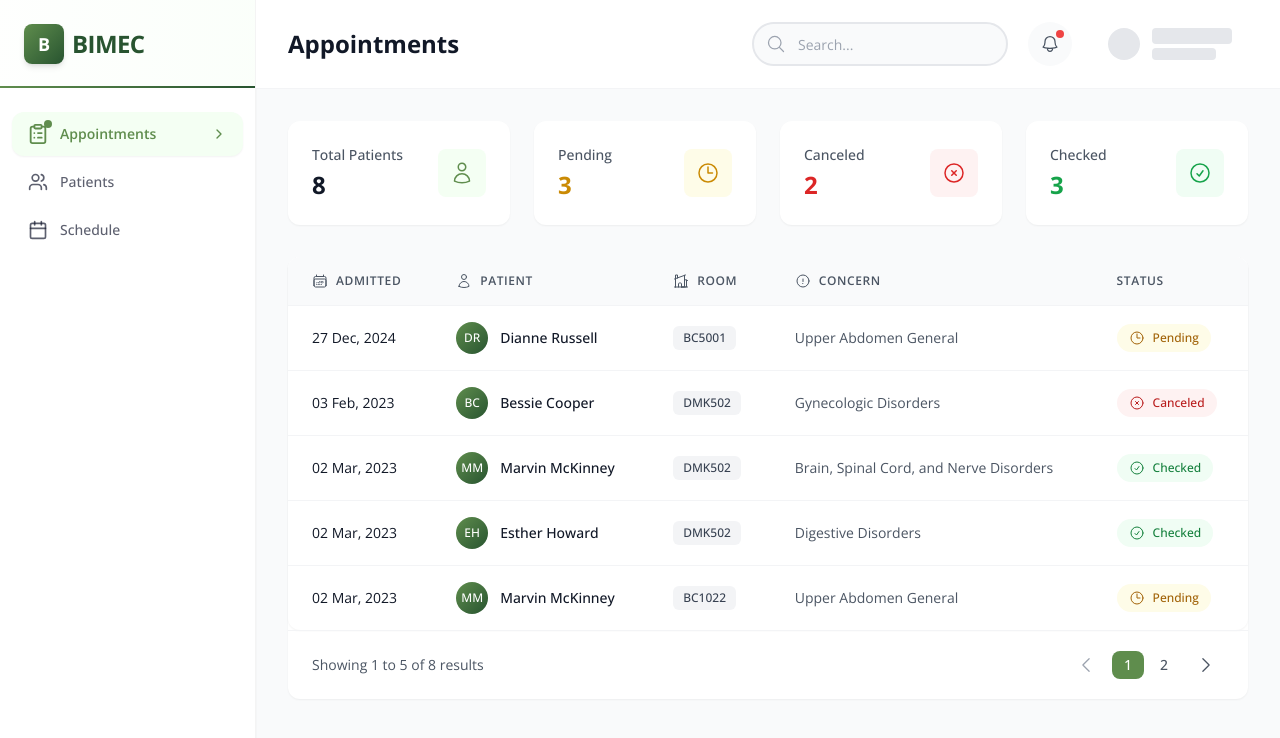
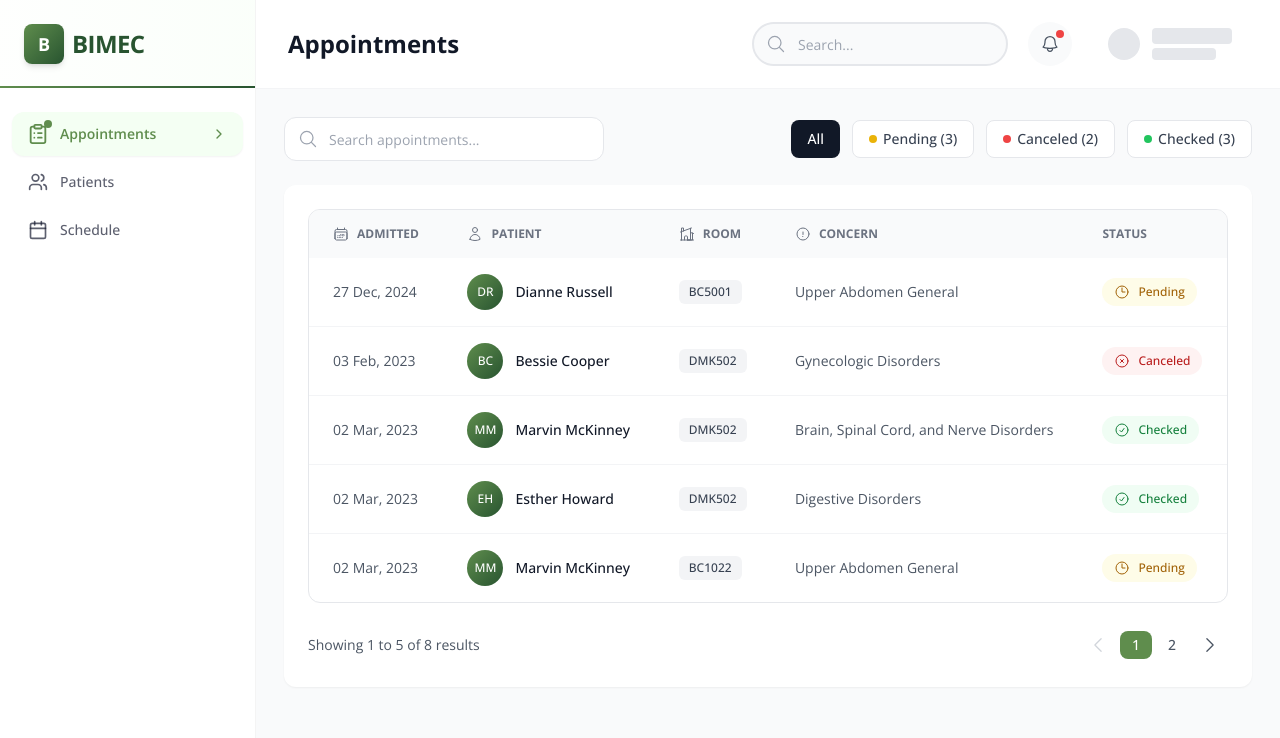
Before and after one commit to vinhdao1006/Project, a React (Vite) app in the folder front-end/: page /doctor/appointments in a window 1280 px wide. Shown: the top 738 px of the page. Built offline with nearby package versions, Linux system fonts and the light colour scheme.

Commit message:
Update doctor UI

```diff
--- a/front-end/src/pages/doctor/Appointments.jsx
+++ b/front-end/src/pages/doctor/Appointments.jsx
@@ -11,7 +11,8 @@ import {
   XCircleIcon,
   ClockIcon,
   ChevronLeftIcon,
-  ChevronRightIcon
+  ChevronRightIcon,
+  MagnifyingGlassIcon
 } from '@heroicons/react/24/outline';
 
 // Updated patient data with new status types
@@ -110,35 +111,35 @@ function StatusBadge({ status }) {
 
 function PatientsTable({ paginatedPatients, onPatientClick }) {
   return (
-    <div className="bg-white rounded-xl shadow-sm overflow-hidden">
-      <table className="w-full">
-        <thead>
-          <tr className="bg-gray-50 border-b border-gray-100">
-            <th className="px-6 py-4 text-left text-xs font-semibold text-gray-600 uppercase tracking-wider">
+    <div className="border border-gray-200 rounded-xl overflow-hidden max-w-full">
+      <table className="w-full text-left text-sm text-gray-600">
+        <thead className="bg-gray-50 text-xs text-gray-500 font-semibold uppercase">
+          <tr>
+            <th className="px-6 py-4">
               <div className="flex items-center gap-2">
                 <CalendarDaysIcon className="w-4 h-4" />
                 Admitted
               </div>
             </th>
-            <th className="px-6 py-4 text-left text-xs font-semibold text-gray-600 uppercase tracking-wider">
+            <th className="px-6 py-4">
               <div className="flex items-center gap-2">
                 <UserIcon className="w-4 h-4" />
                 Patient
               </div>
             </th>
-            <th className="px-6 py-4 text-left text-xs font-semibold text-gray-600 uppercase tracking-wider">
+            <th className="px-6 py-4">
               <div className="flex items-center gap-2">
                 <HomeModernIcon className="w-4 h-4" />
                 Room
               </div>
             </th>
-            <th className="px-6 py-4 text-left text-xs font-semibold text-gray-600 uppercase tracking-wider">
+            <th className="px-6 py-4">
               <div className="flex items-center gap-2">
                 <ExclamationCircleIcon className="w-4 h-4" />
                 Concern
               </div>
             </th>
-            <th className="px-6 py-4 text-left text-xs font-semibold text-gray-600 uppercase tracking-wider">
+            <th className="px-6 py-4">
               Status
             </th>
           </tr>
@@ -147,28 +148,28 @@ function PatientsTable({ paginatedPatients, onPatientClick }) {
           {paginatedPatients.map((patient, index) => (
             <tr
               key={index}
-              className="hover:bg-bimec-light-green/30 cursor-pointer transition-colors duration-150"
+              className="hover:bg-bimec-light-green/20 cursor-pointer transition-colors duration-150"
               onClick={() => onPatientClick(patient)}
             >
-              <td className="px-6 py-4 text-sm text-gray-900">
+              <td className="px-6 py-4 text-gray-600">
                 {patient.admitted}
               </td>
               <td className="px-6 py-4">
                 <div className="flex items-center gap-3">
-                  <div className="w-8 h-8 rounded-full bg-gradient-to-br from-bimec-green to-bimec-heavy-green flex items-center justify-center text-white text-xs font-medium">
+                  <div className="w-9 h-9 rounded-full bg-gradient-to-br from-bimec-green to-bimec-heavy-green flex items-center justify-center text-white text-xs font-medium">
                     {patient.patient.split(' ').map(n => n[0]).join('')}
                   </div>
-                  <span className="text-sm font-medium text-gray-900">
+                  <span className="font-medium text-gray-900">
                     {patient.patient}
                   </span>
                 </div>
               </td>
-              <td className="px-6 py-4 text-sm text-gray-600">
+              <td className="px-6 py-4 text-gray-600">
                 <span className="inline-flex items-center px-2.5 py-1 rounded-md bg-gray-100 text-gray-700 text-xs font-medium">
                   {patient.room}
                 </span>
               </td>
-              <td className="px-6 py-4 text-sm text-gray-600 max-w-xs truncate">
+              <td className="px-6 py-4 text-gray-600 max-w-xs truncate">
                 {patient.concern}
               </td>
               <td className="px-6 py-4">
@@ -184,12 +185,31 @@ function PatientsTable({ paginatedPatients, onPatientClick }) {
 
 function DoctorAppoinments() {
   const [currentPage, setCurrentPage] = useState(1);
+  const [searchTerm, setSearchTerm] = useState("");
+  const [filterStatus, setFilterStatus] = useState("all");
   const itemsPerPage = 5;
   const navigate = useNavigate();
 
-  const totalPages = Math.ceil(patientsData.length / itemsPerPage);
+  // Count by status type for filter counts
+  const pendingCount = patientsData.filter(p => p.status.type === "pending").length;
+  const canceledCount = patientsData.filter(p => p.status.type === "canceled").length;
+  const checkedCount = patientsData.filter(p => p.status.type === "checked").length;
+
+  // Filter appointments based on status and search term
+  const filteredPatients = patientsData
+    .filter(patient =>
+      filterStatus === "all" ? true : patient.status.type === filterStatus
+    )
+    .filter(patient =>
+      patient.patient.toLowerCase().includes(searchTerm.toLowerCase()) ||
+      patient.concern.toLowerCase().includes(searchTerm.toLowerCase()) ||
+      patient.room.toLowerCase().includes(searchTerm.toLowerCase())
+    );
+
+  // Calculate pagination
+  const totalPages = Math.ceil(filteredPatients.length / itemsPerPage);
   const startIndex = (currentPage - 1) * itemsPerPage;
-  const paginatedPatients = patientsData.slice(
+  const paginatedPatients = filteredPatients.slice(
     startIndex,
     startIndex + itemsPerPage
   );
@@ -202,6 +222,16 @@ function DoctorAppoinments() {
 
   const handlePatientClick = (patient) => {
     navigate("/doctor/patient-detail", { state: { patient } });
+  };
+
+  const handleSearch = (e) => {
+    setSearchTerm(e.target.value);
+    setCurrentPage(1); // Reset to first page on new search
+  };
+
+  const handleFilterChange = (status) => {
+    setFilterStatus(status);
+    setCurrentPage(1); // Reset to first page on filter change
   };
 
   // Generate page numbers to display
@@ -240,95 +270,103 @@ function DoctorAppoinments() {
     return pages;
   };
 
-  // Count by status type for dashboard stats
-  const pendingCount = patientsData.filter(p => p.status.type === 'pending').length;
-  const canceledCount = patientsData.filter(p => p.status.type === 'canceled').length;
-  const checkedCount = patientsData.filter(p => p.status.type === 'checked').length;
-
   return (
-    <div className="flex flex-1 min-h-screen bg-gray-50">
+    <div className="flex flex-1 min-h-screen">
       <Sidebar />
       <main className="flex-1 flex flex-col">
         <Header />
-        <section className="flex-1 p-6 lg:p-8">
-          {/* Stats Cards */}
-          <div className="grid grid-cols-1 md:grid-cols-4 gap-6 mb-8">
-            <div className="bg-white rounded-xl p-6 shadow-sm">
-              <div className="flex items-center justify-between">
-                <div>
-                  <p className="text-sm font-medium text-gray-600">Total Patients</p>
-                  <p className="text-2xl font-bold text-gray-900 mt-1">{patientsData.length}</p>
+        <section className="bg-gray-50 flex-1 p-7 overflow-auto">
+          {/* Search and Filters Section */}
+          <div className="flex flex-wrap justify-between items-center mb-6">
+            {/* Search Field */}
+            <div className="relative w-full md:w-80">
+              <input
+                type="text"
+                placeholder="Search appointments..."
+                value={searchTerm}
+                onChange={handleSearch}
+                className="w-full h-11 pl-11 pr-4 rounded-xl bg-white border border-gray-200 text-sm text-gray-700 placeholder-gray-400
+                       transition-all duration-200 focus:outline-none focus:ring-2 focus:ring-bimec-green/20 focus:border-bimec-green"
+              />
+              <MagnifyingGlassIcon className="absolute left-3.5 top-1/2 -translate-y-1/2 w-5 h-5 text-gray-400" />
             </div>
-                <div className="w-12 h-12 bg-bimec-light-green rounded-lg flex items-center justify-center">
-                  <UserIcon className="w-6 h-6 text-bimec-green" />
-                </div>
+
+            {/* Filters */}
+            <div className="flex flex-wrap gap-3 mt-4 md:mt-0">
+              <button
+                className={`px-4 py-2 rounded-lg text-sm font-medium transition-colors duration-200
+                ${filterStatus === "all" ? "bg-gray-900 text-white" : "bg-white border border-gray-200 text-gray-700 hover:bg-gray-50"}`}
+                onClick={() => handleFilterChange("all")}
+              >
+                All
+              </button>
+
+              <button
+                className={`flex items-center px-4 py-2 rounded-lg text-sm font-medium transition-colors duration-200
+                ${filterStatus === "pending" ? "bg-yellow-50 text-yellow-700 border border-yellow-300" : "bg-white border border-gray-200 text-gray-700 hover:bg-gray-50"}`}
+                onClick={() => handleFilterChange("pending")}
+              >
+                <div className="w-2 h-2 rounded-full bg-yellow-500 mr-1.5"></div>
+                Pending ({pendingCount})
+              </button>
+
+              <button
+                className={`flex items-center px-4 py-2 rounded-lg text-sm font-medium transition-colors duration-200
+                ${filterStatus === "canceled" ? "bg-red-50 text-red-700 border border-red-300" : "bg-white border border-gray-200 text-gray-700 hover:bg-gray-50"}`}
+                onClick={() => handleFilterChange("canceled")}
+              >
+                <div className="w-2 h-2 rounded-full bg-red-500 mr-1.5"></div>
+                Canceled ({canceledCount})
+              </button>
+
+              <button
+                className={`flex items-center px-4 py-2 rounded-lg text-sm font-medium transition-colors duration-200
+                ${filterStatus === "checked" ? "bg-green-50 text-green-700 border border-green-300" : "bg-white border border-gray-200 text-gray-700 hover:bg-gray-50"}`}
+                onClick={() => handleFilterChange("checked")}
+              >
+                <div className="w-2 h-2 rounded-full bg-green-500 mr-1.5"></div>
+                Checked ({checkedCount})
+              </button>
             </div>
           </div>
 
-            <div className="bg-white rounded-xl p-6 shadow-sm">
-              <div className="flex items-center justify-between">
-                <div>
-                  <p className="text-sm font-medium text-gray-600">Pending</p>
-                  <p className="text-2xl font-bold text-yellow-600 mt-1">{pendingCount}</p>
-                </div>
-                <div className="w-12 h-12 bg-yellow-50 rounded-lg flex items-center justify-center">
-                  <ClockIcon className="w-6 h-6 text-yellow-600" />
-                </div>
-              </div>
-            </div>
-
-            <div className="bg-white rounded-xl p-6 shadow-sm">
-              <div className="flex items-center justify-between">
-                <div>
-                  <p className="text-sm font-medium text-gray-600">Canceled</p>
-                  <p className="text-2xl font-bold text-red-600 mt-1">{canceledCount}</p>
-                </div>
-                <div className="w-12 h-12 bg-red-50 rounded-lg flex items-center justify-center">
-                  <XCircleIcon className="w-6 h-6 text-red-600" />
-                </div>
-              </div>
-            </div>
-
-            <div className="bg-white rounded-xl p-6 shadow-sm">
-              <div className="flex items-center justify-between">
-                <div>
-                  <p className="text-sm font-medium text-gray-600">Checked</p>
-                  <p className="text-2xl font-bold text-green-600 mt-1">{checkedCount}</p>
-                </div>
-                <div className="w-12 h-12 bg-green-50 rounded-lg flex items-center justify-center">
-                  <CheckCircleIcon className="w-6 h-6 text-green-600" />
-                </div>
-              </div>
-            </div>
-          </div>
-
-          {/* Table Section */}
-          <div className="bg-white rounded-xl shadow-sm">
+          {/* Table Section with white background */}
+          <div className="max-w-full bg-white rounded-xl p-6 shadow-sm">
+            {/* Table */}
             <PatientsTable
               paginatedPatients={paginatedPatients}
               onPatientClick={handlePatientClick}
             />
 
+            {/* Empty state if no results */}
+            {paginatedPatients.length === 0 && (
+              <div className="text-center py-12">
+                <p className="text-gray-500">
+                  No appointments found matching your filters.
+                </p>
+              </div>
+            )}
+
             {/* Pagination */}
-            <div className="px-6 py-4 flex items-center justify-between border-t border-gray-100">
+            {filteredPatients.length > 0 && (
+              <div className="flex justify-between items-center text-sm text-gray-600 mt-6">
                 <p className="text-sm text-gray-600">
-                Showing {startIndex + 1} to {Math.min(startIndex + itemsPerPage, patientsData.length)} of {patientsData.length} results
+                  Showing {startIndex + 1} to {Math.min(startIndex + itemsPerPage, filteredPatients.length)} of {filteredPatients.length} results
                 </p>
 
-              <div className="flex items-center gap-2">
+                <div className="flex items-center gap-1">
                   <button
                     onClick={() => handlePageChange(currentPage - 1)}
                     disabled={currentPage === 1}
                     className={`p-2 rounded-lg transition-colors ${
                       currentPage === 1
-                      ? 'text-gray-400 cursor-not-allowed'
-                      : 'text-gray-600 hover:bg-gray-100'
+                        ? 'text-gray-300 cursor-not-allowed'
+                        : 'text-gray-600 hover:text-bimec-green'
                     }`}
                   >
                     <ChevronLeftIcon className="w-5 h-5" />
                   </button>
 
-                <div className="flex items-center gap-1">
                   {getPageNumbers().map((page, index) => (
                     <button
                       key={index}
@@ -345,21 +383,21 @@ function DoctorAppoinments() {
                       {page}
                     </button>
                   ))}
-                </div>
 
                   <button
                     onClick={() => handlePageChange(currentPage + 1)}
-                  disabled={currentPage === totalPages}
+                    disabled={currentPage === totalPages || totalPages === 0}
                     className={`p-2 rounded-lg transition-colors ${
-                    currentPage === totalPages
-                      ? 'text-gray-400 cursor-not-allowed'
-                      : 'text-gray-600 hover:bg-gray-100'
+                      currentPage === totalPages || totalPages === 0
+                        ? 'text-gray-300 cursor-not-allowed'
+                        : 'text-gray-600 hover:text-bimec-green'
                     }`}
                   >
                     <ChevronRightIcon className="w-5 h-5" />
                   </button>
                 </div>
               </div>
+            )}
           </div>
         </section>
       </main>
--- a/front-end/src/pages/doctor/Patients.jsx
+++ b/front-end/src/pages/doctor/Patients.jsx
@@ -6,7 +6,8 @@ import {
   UserIcon,
   CalendarDaysIcon,
   ChevronLeftIcon,
-  ChevronRightIcon
+  ChevronRightIcon,
+  MagnifyingGlassIcon
 } from '@heroicons/react/24/outline';
 
 // Updated patient data with new columns
@@ -131,12 +132,30 @@ function PatientsTable({ paginatedPatients, onPatientClick }) {
 
 function Patients() {
   const [currentPage, setCurrentPage] = useState(1);
+  const [searchTerm, setSearchTerm] = useState("");
+  const [filterGender, setFilterGender] = useState("all");
   const itemsPerPage = 5;
   const navigate = useNavigate();
 
-  const totalPages = Math.ceil(patientsData.length / itemsPerPage);
+  // Count by gender for filter counts
+  const maleCount = patientsData.filter(p => p.gender === "Male").length;
+  const femaleCount = patientsData.filter(p => p.gender === "Female").length;
+  const otherCount = patientsData.filter(p => p.gender !== "Male" && p.gender !== "Female").length;
+
+  // Filter patients based on gender and search term
+  const filteredPatients = patientsData
+    .filter(patient =>
+      filterGender === "all" ? true : patient.gender === filterGender
+    )
+    .filter(patient =>
+      patient.patient.toLowerCase().includes(searchTerm.toLowerCase()) ||
+      patient.dateOfBirth.toLowerCase().includes(searchTerm.toLowerCase()) ||
+      patient.lastVisit.toLowerCase().includes(searchTerm.toLowerCase())
+    );
+
+  const totalPages = Math.ceil(filteredPatients.length / itemsPerPage);
   const startIndex = (currentPage - 1) * itemsPerPage;
-  const paginatedPatients = patientsData.slice(
+  const paginatedPatients = filteredPatients.slice(
     startIndex,
     startIndex + itemsPerPage
   );
@@ -149,6 +168,16 @@ function Patients() {
 
   const handlePatientClick = (patient) => {
     navigate("/doctor/patient-detail", { state: { patient } });
+  };
+
+  const handleSearch = (e) => {
+    setSearchTerm(e.target.value);
+    setCurrentPage(1); // Reset to first page on new search
+  };
+
+  const handleFilterChange = (gender) => {
+    setFilterGender(gender);
+    setCurrentPage(1); // Reset to first page on filter change
   };
 
   // Generate page numbers to display
@@ -193,6 +222,62 @@ function Patients() {
       <main className="flex-1 flex flex-col">
         <Header />
         <section className="bg-gray-50 flex-1 p-7 overflow-auto">
+          {/* Search and Filters Section */}
+          <div className="flex flex-wrap justify-between items-center mb-6">
+            {/* Search Field */}
+            <div className="relative w-full md:w-80">
+              <input
+                type="text"
+                placeholder="Search patients..."
+                value={searchTerm}
+                onChange={handleSearch}
+                className="w-full h-11 pl-11 pr-4 rounded-xl bg-white border border-gray-200 text-sm text-gray-700 placeholder-gray-400
+                       transition-all duration-200 focus:outline-none focus:ring-2 focus:ring-bimec-green/20 focus:border-bimec-green"
+              />
+              <MagnifyingGlassIcon className="absolute left-3.5 top-1/2 -translate-y-1/2 w-5 h-5 text-gray-400" />
+            </div>
+
+            {/* Filters */}
+            <div className="flex flex-wrap gap-3 mt-4 md:mt-0">
+              <button
+                className={`px-4 py-2 rounded-lg text-sm font-medium transition-colors duration-200
+                ${filterGender === "all" ? "bg-gray-900 text-white" : "bg-white border border-gray-200 text-gray-700 hover:bg-gray-50"}`}
+                onClick={() => handleFilterChange("all")}
+              >
+                All
+              </button>
+
+              <button
+                className={`flex items-center px-4 py-2 rounded-lg text-sm font-medium transition-colors duration-200
+                ${filterGender === "Male" ? "bg-blue-50 text-blue-700 border border-blue-300" : "bg-white border border-gray-200 text-gray-700 hover:bg-gray-50"}`}
+                onClick={() => handleFilterChange("Male")}
+              >
+                <div className="w-2 h-2 rounded-full bg-blue-500 mr-1.5"></div>
+                Male ({maleCount})
+              </button>
+
+              <button
+                className={`flex items-center px-4 py-2 rounded-lg text-sm font-medium transition-colors duration-200
+                ${filterGender === "Female" ? "bg-pink-50 text-pink-700 border border-pink-300" : "bg-white border border-gray-200 text-gray-700 hover:bg-gray-50"}`}
+                onClick={() => handleFilterChange("Female")}
+              >
+                <div className="w-2 h-2 rounded-full bg-pink-500 mr-1.5"></div>
+                Female ({femaleCount})
+              </button>
+
+              {otherCount > 0 && (
+                <button
+                  className={`flex items-center px-4 py-2 rounded-lg text-sm font-medium transition-colors duration-200
+                  ${filterGender === "Other" ? "bg-purple-50 text-purple-700 border border-purple-300" : "bg-white border border-gray-200 text-gray-700 hover:bg-gray-50"}`}
+                  onClick={() => handleFilterChange("Other")}
+                >
+                  <div className="w-2 h-2 rounded-full bg-purple-500 mr-1.5"></div>
+                  Other ({otherCount})
+                </button>
+              )}
+            </div>
+          </div>
+
           <div className="max-w-full bg-white rounded-xl p-6 shadow-sm">
             {/* Table */}
             <PatientsTable
@@ -200,8 +285,23 @@ function Patients() {
               onPatientClick={handlePatientClick}
             />
 
+            {/* Empty state if no results */}
+            {paginatedPatients.length === 0 && (
+              <div className="text-center py-12">
+                <p className="text-gray-500">
+                  No patients found matching your filters.
+                </p>
+              </div>
+            )}
+
             {/* Pagination */}
+            {filteredPatients.length > 0 && (
               <div className="flex justify-between items-center text-sm text-gray-600 mt-6">
+                <p className="text-sm text-gray-600">
+                  Showing {startIndex + 1} to {Math.min(startIndex + itemsPerPage, filteredPatients.length)} of {filteredPatients.length} results
+                </p>
+
+                <div className="flex items-center gap-1">
                   <button
                     className="p-2 rounded-lg transition-colors"
                     onClick={() => handlePageChange(currentPage - 1)}
@@ -210,7 +310,6 @@ function Patients() {
                     <ChevronLeftIcon className={`w-5 h-5 ${currentPage === 1 ? 'text-gray-300' : 'text-gray-600 hover:text-bimec-green'}`} />
                   </button>
 
-              <div className="flex items-center gap-1">
                   {getPageNumbers().map((page, index) => (
                     <button
                       key={index}
@@ -227,16 +326,17 @@ function Patients() {
                       {page}
                     </button>
                   ))}
-              </div>
 
                   <button
                     className="p-2 rounded-lg transition-colors"
                     onClick={() => handlePageChange(currentPage + 1)}
-                disabled={currentPage === totalPages}
+                    disabled={currentPage === totalPages || totalPages === 0}
                   >
-                <ChevronRightIcon className={`w-5 h-5 ${currentPage === totalPages ? 'text-gray-300' : 'text-gray-600 hover:text-bimec-green'}`} />
+                    <ChevronRightIcon className={`w-5 h-5 ${currentPage === totalPages || totalPages === 0 ? 'text-gray-300' : 'text-gray-600 hover:text-bimec-green'}`} />
                   </button>
                 </div>
+              </div>
+            )}
           </div>
         </section>
       </main>
```
Lines whose indentation alone changed are shown as unchanged.
